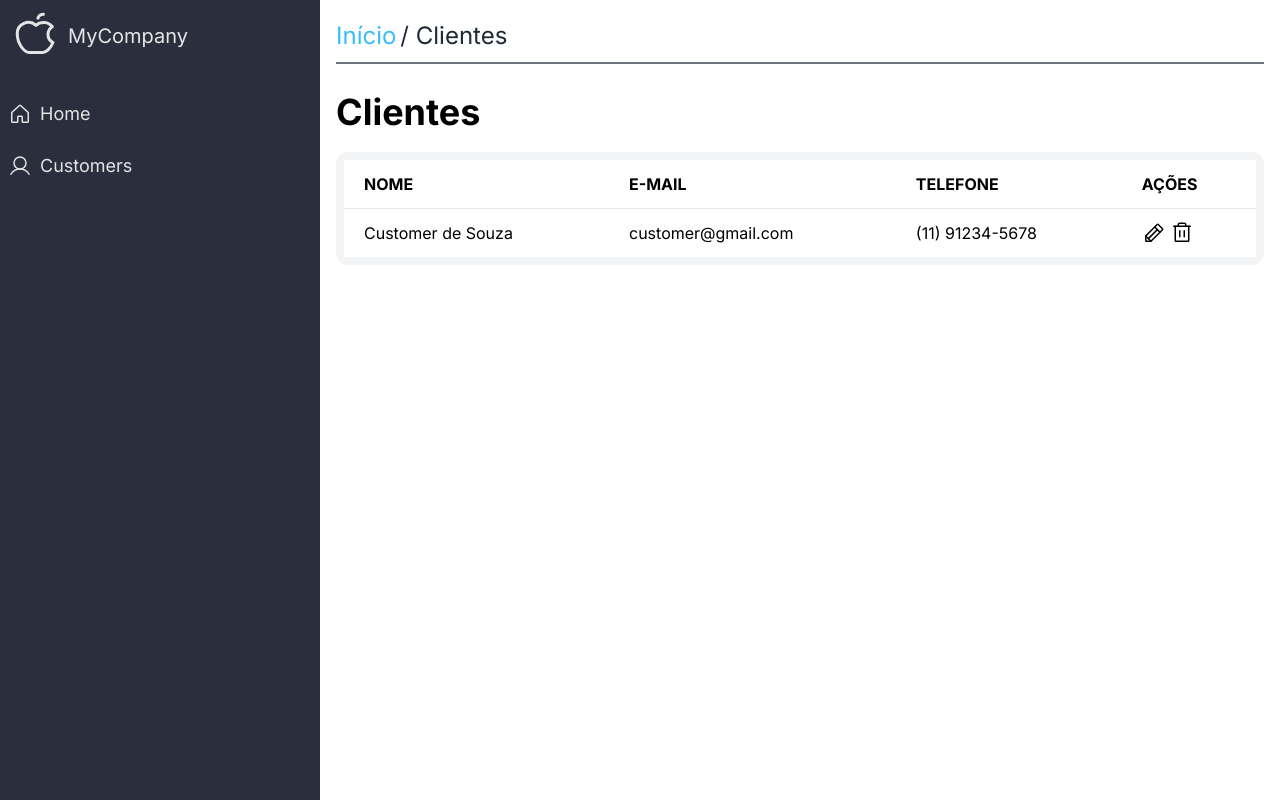
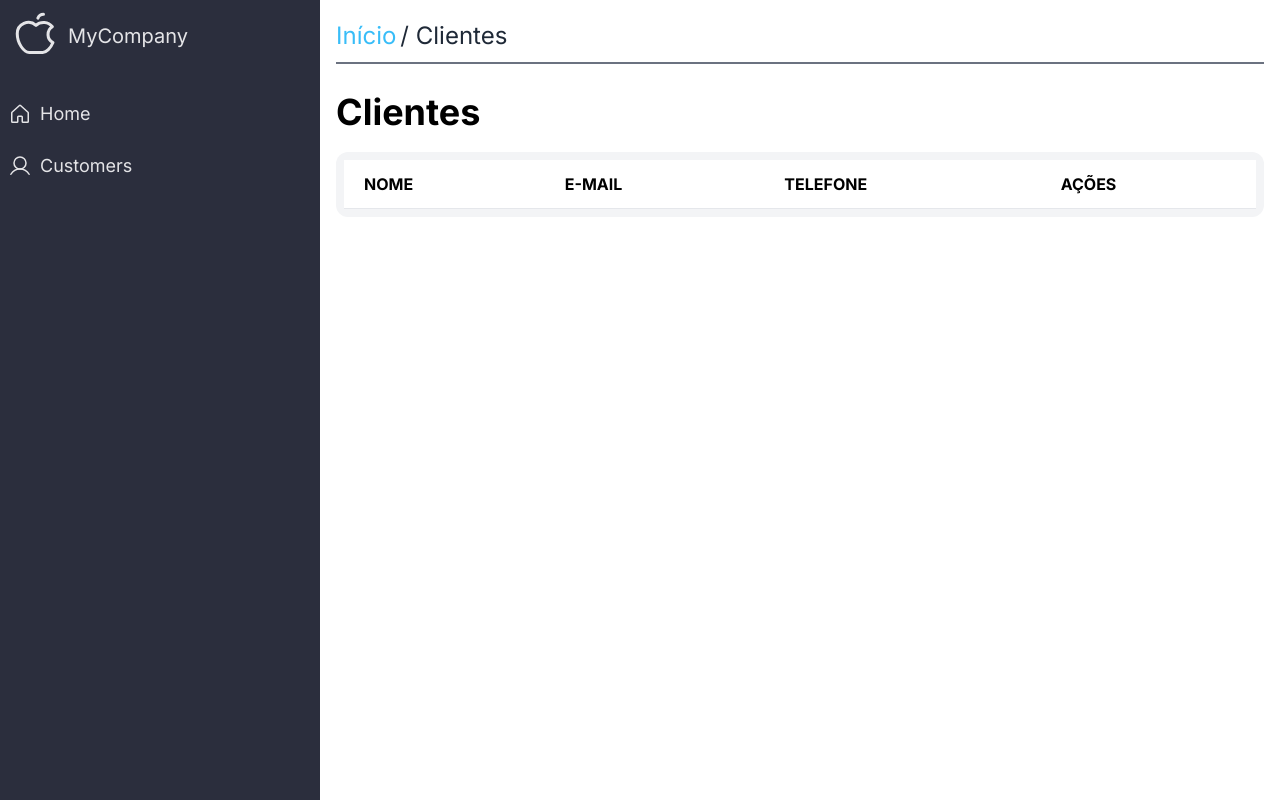
Before and after one commit to NathanSoa/customer-frontend, a Next.js app: page /customers in a window 1280 px wide. Built offline with nearby package versions, Linux system fonts and the light colour scheme.

Commit message:
feat: create table component

```diff
--- a/src/app/components/table/index.tsx
+++ b/src/app/components/table/index.tsx
@@ -1,12 +1,13 @@
 import { ReactNode } from 'react'
-import ActionSection from './action-section'
+
+import ActionSection from '@/app/components/table/action-section'
 
 interface TableProps {
   headers: string[]
-  data: any[]
+  children: ReactNode
 }
 
-export default function Table({ headers, data }: TableProps): ReactNode {
+export default function Table({ headers, children }: TableProps): ReactNode {
   return (
     <div className="relative max-w-7xl overflow-x-auto rounded-xl bg-gray-100 p-2">
       <table className="mx-0 w-full text-left">
@@ -15,24 +16,15 @@ export default function Table({ headers, data }: TableProps): ReactNode {
             {headers.map((header, index) => (
               <th
                 key={index}
-                className="p-tableCell whitespace-nowrap bg-white"
+                className="whitespace-nowrap bg-white p-tableCell"
               >
                 {header}
               </th>
             ))}
-            <th className="p-tableCell whitespace-nowrap bg-white">Ações</th>
+            <th className="whitespace-nowrap bg-white p-tableCell">Ações</th>
           </tr>
         </thead>
-        <tbody>
-          <tr className="bg-white">
-            {data.map((cell, index) => (
-              <td className="p-tableCell" key={index}>
-                {cell}
-              </td>
-            ))}
-            <ActionSection />
-          </tr>
-        </tbody>
+        <tbody>{children}</tbody>
       </table>
     </div>
   )
```
